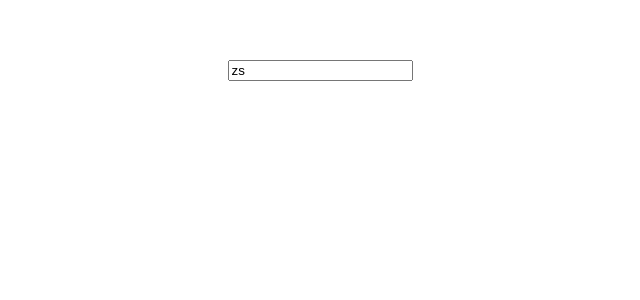
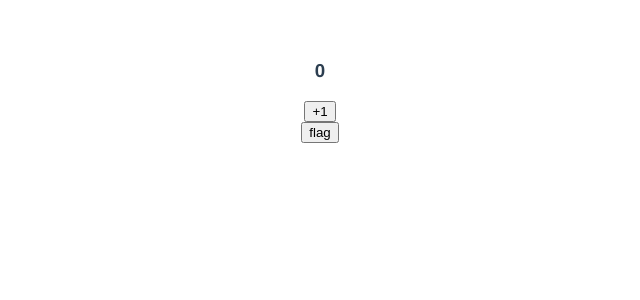
Before and after one commit to yuQ-7148/study_vue3.0, a Vue app: page / in a window 1280 px wide. Shown: the top 300 px of the page, without its empty margins (320-960 px from the left). Built offline with nearby package versions, Linux system fonts and the light colour scheme.

Commit message:
组件的生命周期函数

```diff
--- /dev/null
+++ b/src/components/10.life-cycle/App.vue
@@ -0,0 +1,23 @@
+<template>
+    <div>
+        <life-cycle v-if="flag"></life-cycle>
+        <button @click="flag = !flag">flag</button>
+    </div>
+</template>
+
+<script>
+import LifeCycle from './LifeCycle.vue'
+export default {
+    name: 'MyApp',
+    data() {
+        return {
+            flag: true
+        }
+    },
+    components: {
+        LifeCycle
+    }
+}
+</script>
+
+<style scoped></style>
--- /dev/null
+++ b/src/components/10.life-cycle/LifeCycle.vue
@@ -0,0 +1,31 @@
+<template>
+    <div>
+       <h3>{{ count }}</h3>
+       <button @click="count++">+1</button>
+    </div>
+</template>
+
+<script>
+export default {
+    name: 'LifeCycle',
+    data() {
+        return {
+            count: 0
+        }
+    },
+    created() {
+        console.log('created');
+    },
+    mounted() {
+        console.log('mounted');
+    },
+    unmounted() {
+        console.log('unmounted');
+    },
+    updated() {
+        console.log('updated');
+    }
+}
+</script>
+
+<style scoped></style>
--- a/src/main.js
+++ b/src/main.js
@@ -4,7 +4,8 @@ import { createApp } from 'vue'
 // import App from './components/06.Count/App.vue'
 // import App from './components/07.customEvent/App.vue'
 // import App from './components/08.v-model/App.vue'
-import App from './components/09.watch/App.vue'
+// import App from './components/09.watch/App.vue'
+import App from './components/10.life-cycle/App.vue'
 import './index.css'
 
 import Swiper from './components/01.globalReg/Swiper.vue'
```
